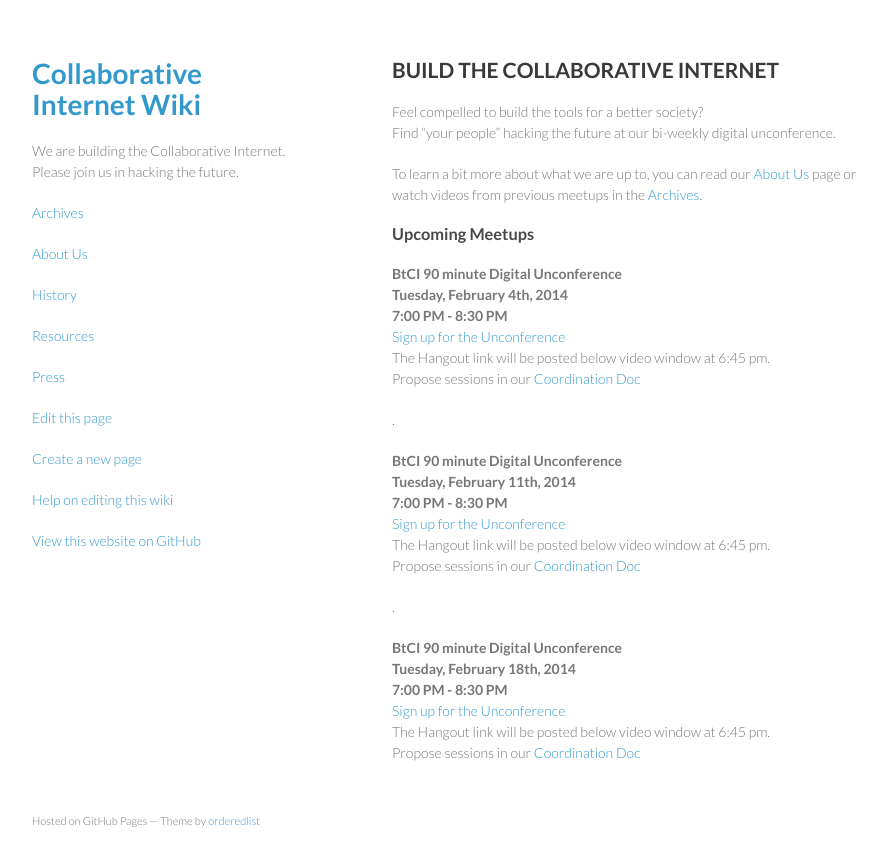
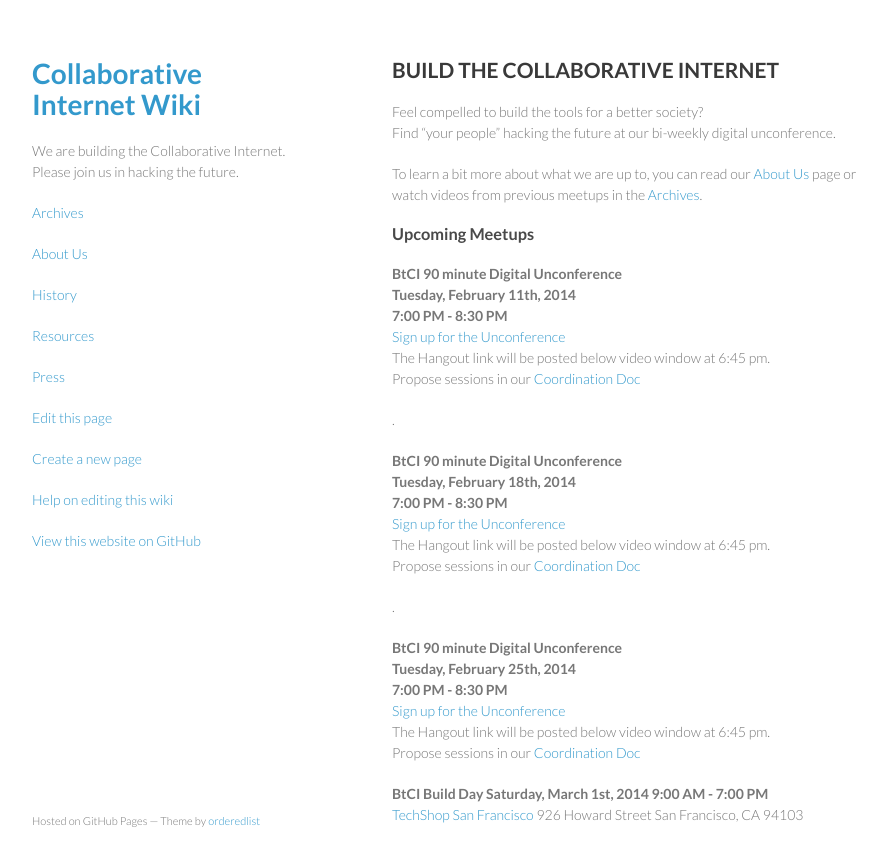
Before and after one commit to collaborativeinternet/collaborativeinternet.github.io, a Jekyll site: the page built from index.md, in a window 1280 px wide. Shown: the top 866 px of the page, without its empty margins (178-1062 px from the left). Built offline with Jekyll 4.4.1, drawn with Linux system fonts in a browser that asks for light colours.

Commit message:
Update index.md

```diff
--- a/index.md
+++ b/index.md
@@ -11,14 +11,6 @@ To learn a bit more about what we are up to, you can read our [About Us](http://
 
 ### Upcoming Meetups
 
-<b>BtCI 90 minute Digital Unconference
-Tuesday, February 4th, 2014
-7:00 PM - 8:30 PM</b>
-[Sign up for the Unconference](https://plus.google.com/u/1/events/caf8mkj00tc9vlbjqc68bpnsscs)
-The Hangout link will be posted below video window at 6:45 pm.
-Propose sessions in our [Coordination Doc](https://docs.google.com/spreadsheet/ccc?key=0Aqe_OvhjNeDPdHQ5bEotVy0xOGYyRW9QR25QOHQ5Zmc#gid=0)
-
-.
 
 <b>BtCI 90 minute Digital Unconference
 Tuesday, February 11th, 2014
@@ -35,3 +27,20 @@ Tuesday, February 18th, 2014
 [Sign up for the Unconference](https://plus.google.com/u/1/events/ccm0t6a7lgq43khgi34tvq39pbs)
 The Hangout link will be posted below video window at 6:45 pm.
 Propose sessions in our [Coordination Doc](https://docs.google.com/spreadsheet/ccc?key=0Aqe_OvhjNeDPdDB4T3haUDdGM2Roanp6bURNNUMxMkE#gid=0)
+
+.
+
+<b>BtCI 90 minute Digital Unconference
+Tuesday, February 25th, 2014
+7:00 PM - 8:30 PM</b>
+[Sign up for the Unconference](https://plus.google.com/u/1/events/caf8mkj00tc9vlbjqc68bpnsscs)
+The Hangout link will be posted below video window at 6:45 pm.
+Propose sessions in our [Coordination Doc](https://docs.google.com/spreadsheet/ccc?key=0Aqe_OvhjNeDPdHQ5bEotVy0xOGYyRW9QR25QOHQ5Zmc#gid=0)
+
+
+<b>BtCI Build Day
+Saturday, March 1st, 2014
+9:00 AM - 7:00 PM</b>
+[TechShop San Francisco](https://www.google.com/maps/preview/place/TechShop+San+Francisco/@37.7810458,-122.405751,17z/data=!3m1!4b1!4m2!3m1!1s0x80858086b45dd233:0xbfb32e1028ab3c3a)
+926 Howard Street
+San Francisco, CA 94103
```
